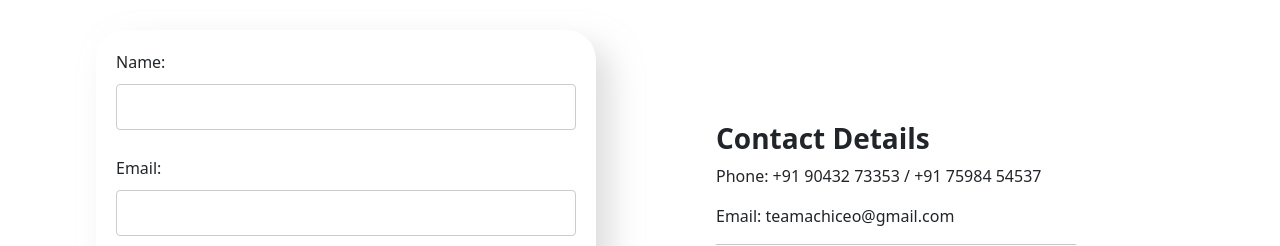
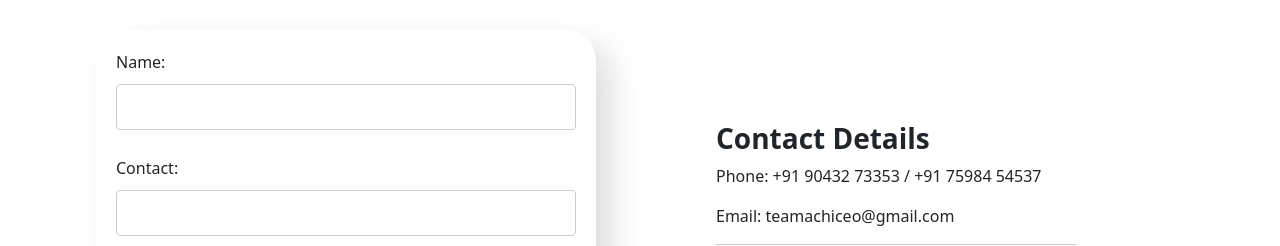
Before and after one commit to SruthiKrish19/client-tea-machi, a React (Vite) app in the folder tea_machi_website/: page / in a window 1280 px wide. Shown: the part 3256-3502 px from the top of the page. Built offline with nearby package versions, Linux system fonts and the light colour scheme; no server answers.

Commit message:
final contact & client env setup

```diff
--- a/tea_machi_website/src/components/molecules/Contact/index.css
+++ b/tea_machi_website/src/components/molecules/Contact/index.css
@@ -70,7 +70,7 @@
 }
 
 input[type="text"],
-input[type="email"],
+input[type="tel"],
 textarea {
   width: 100%;
   padding: 10px;
--- a/tea_machi_website/src/components/molecules/Contact/index.jsx
+++ b/tea_machi_website/src/components/molecules/Contact/index.jsx
@@ -48,8 +48,8 @@ function Contact() {
               </div>
 
               <div className="input-container">
-                <label htmlFor="email">Email:</label>
-                <input type="email" id="email" name="email" required />
+                <label htmlFor="contact">Contact:</label>
+                <input type="tel" id="contact" name="email" required />
               </div>
 
               <div className="input-container">
```
